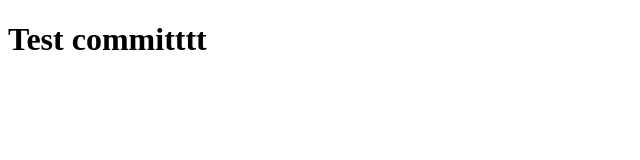
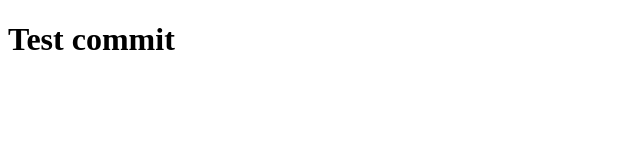
Before and after one commit to Pawel-Matuszak/a-tel, a React (Create React App) app: page / in a window 1280 px wide. Shown: the top 160 px of the page, without its empty margins (0-640 px from the left). Built offline with nearby package versions, Linux system fonts and the light colour scheme.

Commit message:
Components folder

```diff
--- a/src/App.js
+++ b/src/App.js
@@ -3,7 +3,7 @@ import React from "react";
 function App() {
   return (
     <div className="App">
-      <h1>Test committtt</h1>
+      <h1>Test commit</h1>
     </div>
   );
 }
```
